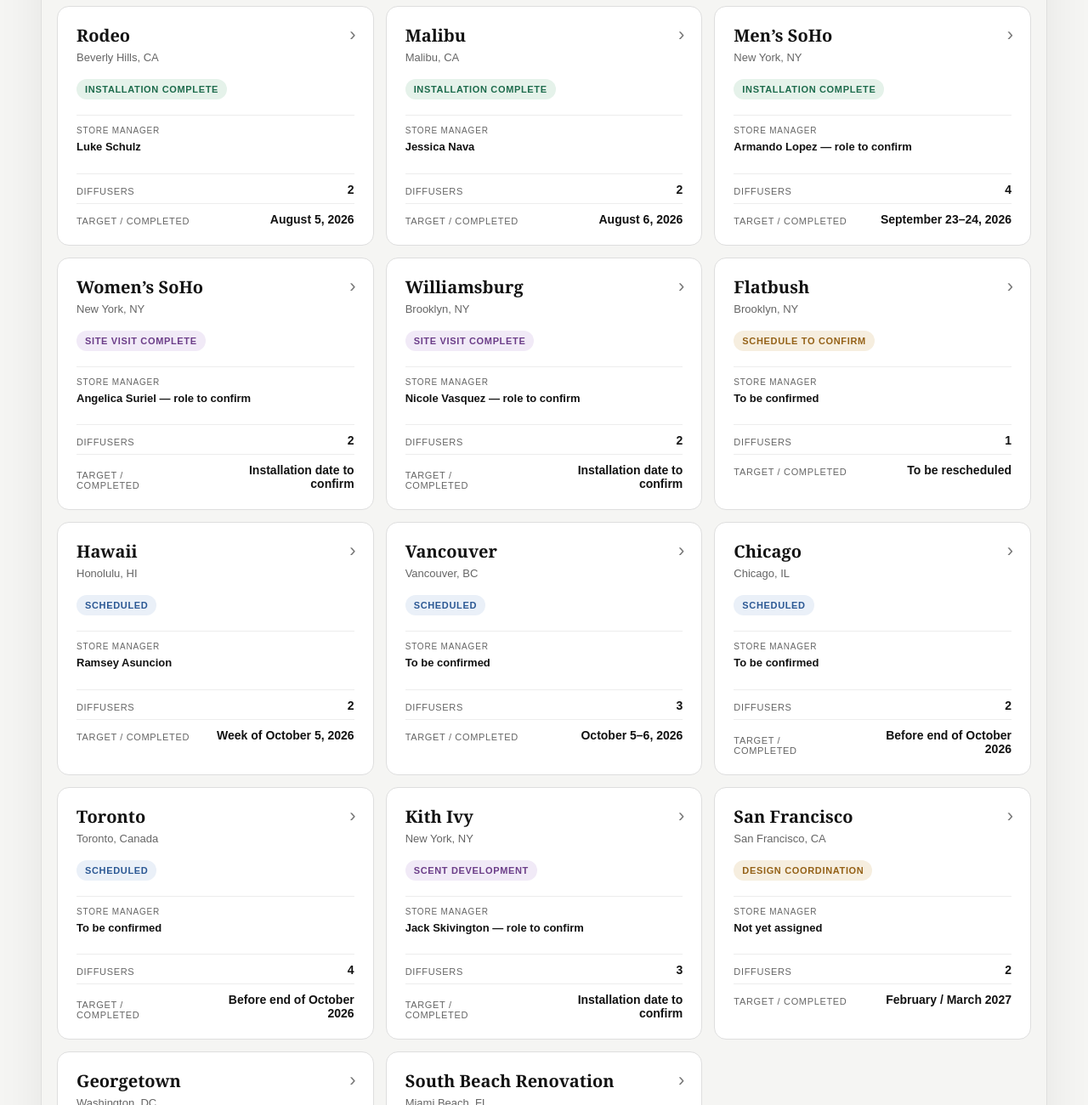
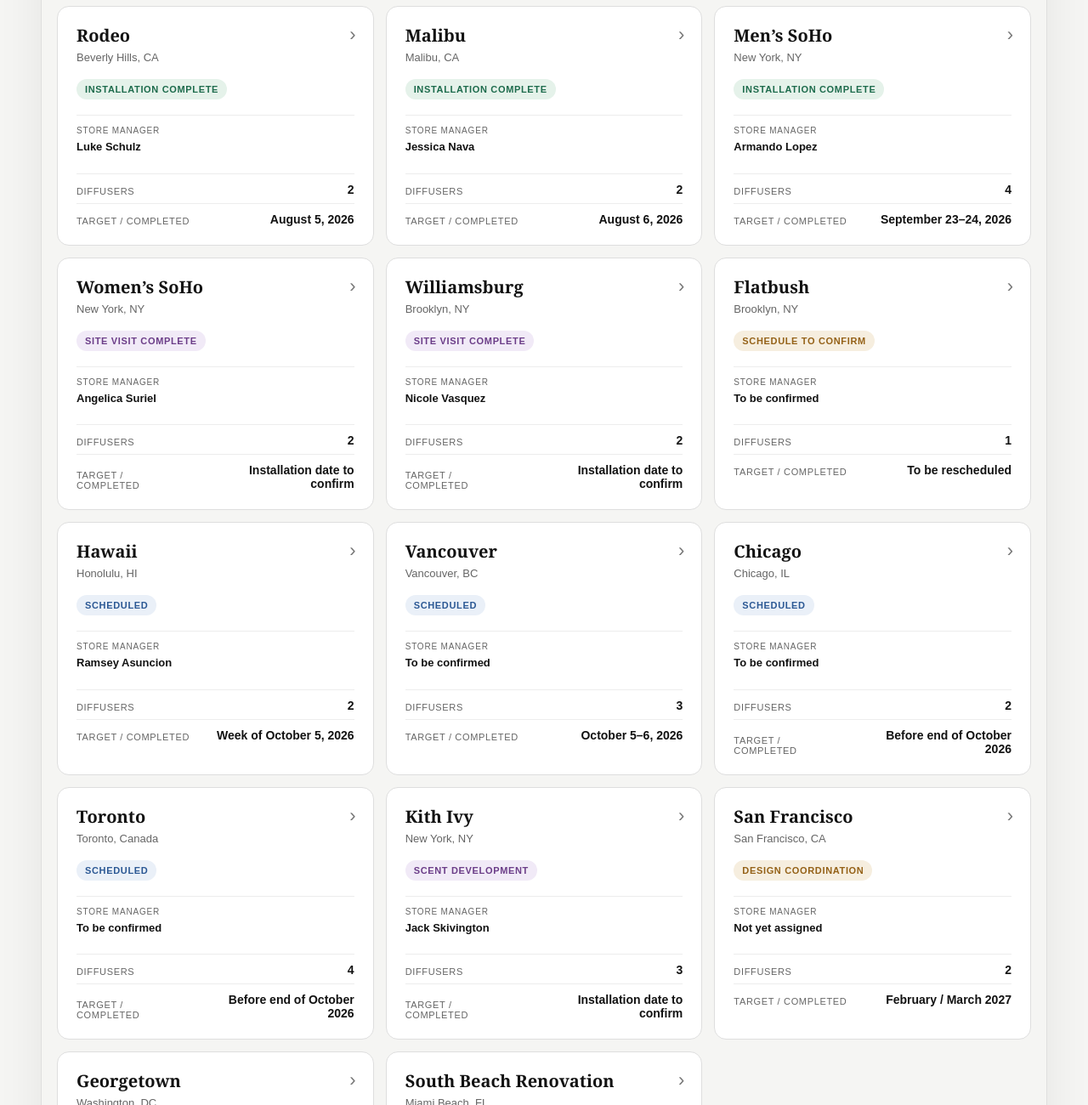
Before and after one commit to bwaks83/Kith-NY, a plain HTML site: page dist/index.html in a window 1280 px wide. Shown: the part 813-2113 px from the top of the page at 85% size. Drawn offline with Linux system fonts and the light colour scheme.

Commit message:
Update Site source

```diff
--- a/dist/index.html
+++ b/dist/index.html
@@ -48,15 +48,15 @@
  'west-hollywood':'Malou Galopin',
  rodeo:'Luke Schulz',
  malibu:'Jessica Nava',
- 'mens-soho':'Armando Lopez — role to confirm',
- 'womens-soho':'Angelica Suriel — role to confirm',
- williamsburg:'Nicole Vasquez — role to confirm',
+ 'mens-soho':'Armando Lopez',
+ 'womens-soho':'Angelica Suriel',
+ williamsburg:'Nicole Vasquez',
  flatbush:'To be confirmed',
  hawaii:'Ramsey Asuncion',
  vancouver:'To be confirmed',
  chicago:'To be confirmed',
  toronto:'To be confirmed',
- 'kith-ivy':'Jack Skivington — role to confirm',
+ 'kith-ivy':'Jack Skivington',
  'san-francisco':'Not yet assigned',
  georgetown:'Not yet assigned',
  'south-beach-reno':'Not yet assigned'
```
